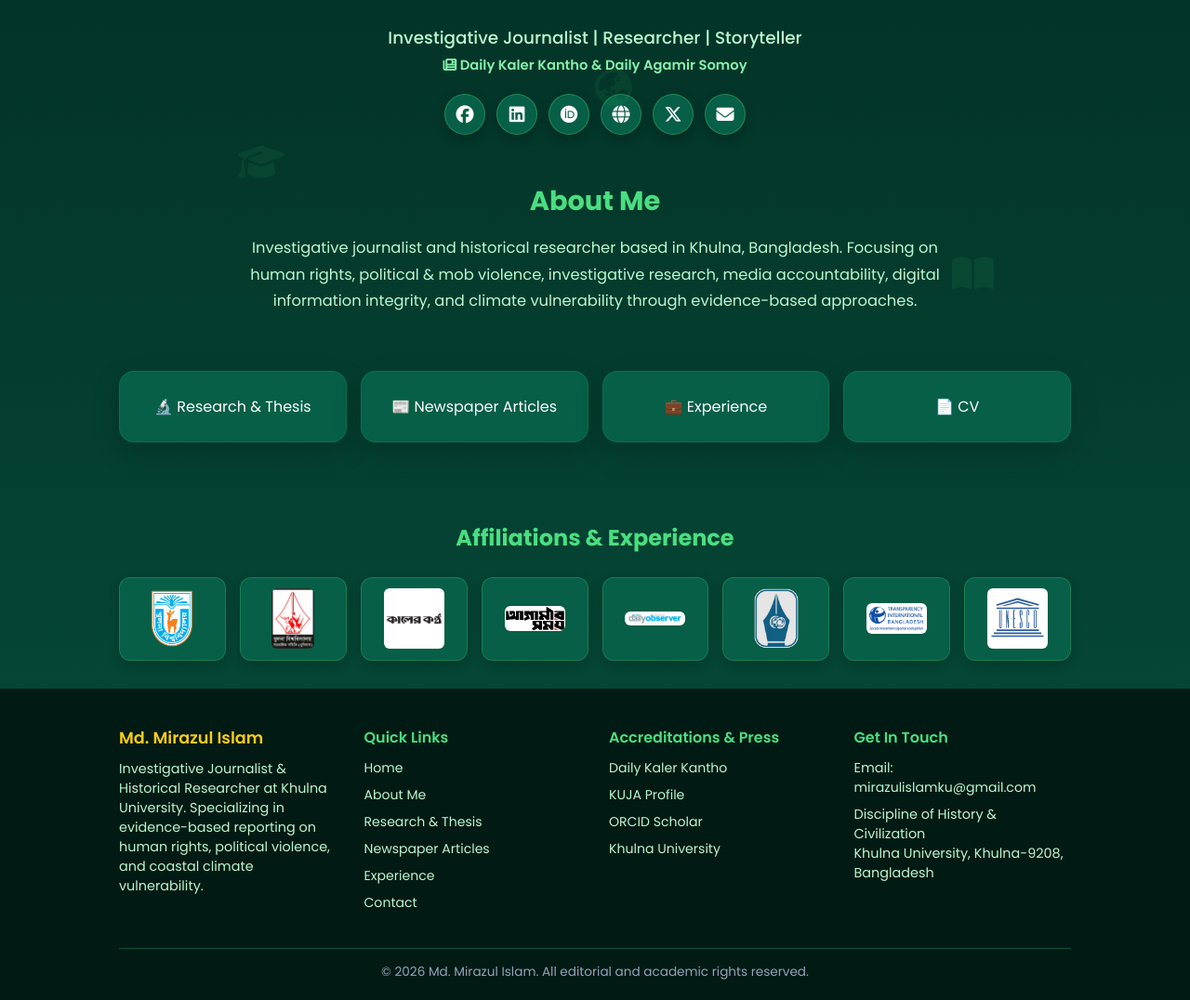
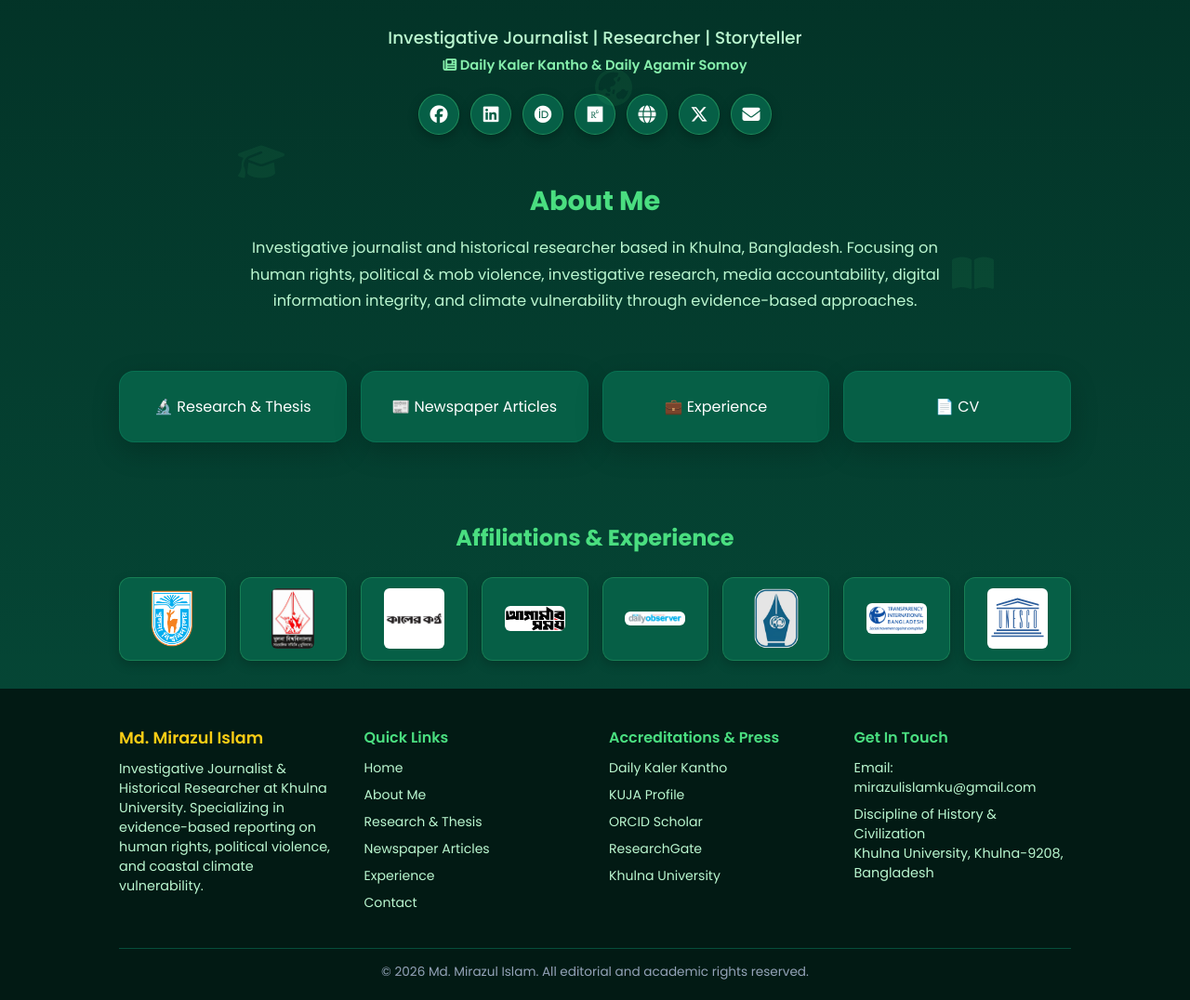
Before and after one commit to MirazKU/website, a plain HTML site: page index.html in a window 1280 px wide. Shown: the part 311-1387 px from the top of the page at 93% size. Drawn offline with Linux system fonts and the light colour scheme; a web font is replaced by a local one.

Commit message:
Add ResearchGate profile icon to hero and footer

```diff
--- a/index.html
+++ b/index.html
@@ -54,6 +54,7 @@
     <a href="https://www.facebook.com" target="_blank" id="soc-facebook" title="Facebook"><i class="fab fa-facebook"></i></a>
     <a href="https://www.linkedin.com" target="_blank" id="soc-linkedin" title="LinkedIn"><i class="fab fa-linkedin"></i></a>
     <a href="https://orcid.org/0009-0009-5692-8928" target="_blank" id="soc-orcid" title="ORCID Profile"><i class="fab fa-orcid"></i></a>
+    <a href="https://www.researchgate.net" target="_blank" id="soc-researchgate" title="ResearchGate Profile"><i class="fab fa-researchgate"></i></a>
     <a href="https://kuja-web.live/Profile/miraz.html" target="_blank" id="soc-kuja" title="KUJA Profile"><i class="fas fa-globe"></i></a>
     <a href="https://x.com" target="_blank" id="soc-twitter" title="Twitter / X"><i class="fab fa-x-twitter"></i></a>
     <a href="mailto:mirazulislamku@gmail.com" id="soc-email" title="Email: mirazulislamku@gmail.com"><i class="fas fa-envelope"></i></a>
@@ -140,6 +141,7 @@
             <a href="https://www.kalerkantho.com" target="_blank">Daily Kaler Kantho</a>
             <a href="https://kuja-web.live/Profile/miraz.html" target="_blank">KUJA Profile</a>
             <a href="https://orcid.org/0009-0009-5692-8928" target="_blank">ORCID Scholar</a>
+            <a href="https://www.researchgate.net" target="_blank">ResearchGate</a>
             <a href="https://ku.ac.bd" target="_blank">Khulna University</a>
         </div>
 
```
